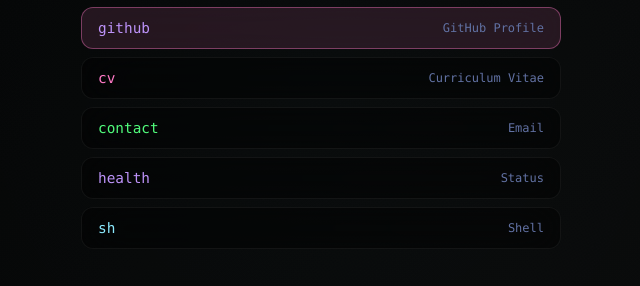
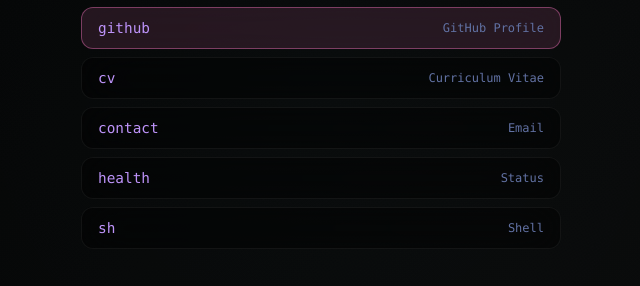
Before and after one commit to JakobMelchard/JakobMelchard.github.io, a plain HTML site: page index.html in a window 1280 px wide. Shown: the part 314-600 px from the top of the page, 319-959 px from the left. Drawn offline with Linux system fonts and the light colour scheme.

Commit message:
fix: align colors
Updated colors for 'cv', 'contact', and 'sh' items to purple.

```diff
--- a/index.html
+++ b/index.html
@@ -565,10 +565,10 @@
   <script>
     const items = [
       { key: 'github',  desc: 'GitHub Profile',   url: 'https://github.com/JakobMelchard',  color: 'purple' },
-      { key: 'cv',      desc: 'Curriculum Vitae', url: '/cv',                               color: 'pink'   },
-      { key: 'contact', desc: 'Email',            email: 'jakob@melchard.org',              color: 'green'  },
+      { key: 'cv',      desc: 'Curriculum Vitae', url: '/cv',                               color: 'purple'   },
+      { key: 'contact', desc: 'Email',            email: 'jakob@melchard.org',              color: 'purple'  },
       { key: 'health',  desc: 'Status',           url: '/health',                           color: 'purple' },
-      { key: 'sh',      desc: 'Shell',            url: '/sh',                               color: 'cyan'   },
+      { key: 'sh',      desc: 'Shell',            url: '/sh',                               color: 'purple'   },
     ];
 
     let filtered = items;
@@ -606,7 +606,6 @@
 
     function openItem(item) {
       if (item.email) {
-        // Copy email to clipboard
         navigator.clipboard.writeText(item.email).then(() => {
           showToast('contact address copied to clipboard');
         }).catch(() => {
@@ -849,7 +848,6 @@
     }
 
     function onTypingKey(e) {
-      // Toggle modal with ctrl+e
       if(e.ctrlKey && e.key === 'e') {
         e.preventDefault();
         closeTypingTest();
@@ -949,7 +947,6 @@
     }
 
     document.addEventListener('keydown', (e) => {
-      // Global ctrl+e toggle
       if(e.ctrlKey && e.key === 'e') {
         e.preventDefault();
         if($tm.classList.contains('show')) {
@@ -960,7 +957,6 @@
         return;
       }
 
-      // If modal is open, handle typing test keys
       if($tm.classList.contains('show')) {
         onTypingKey(e);
       }
```
